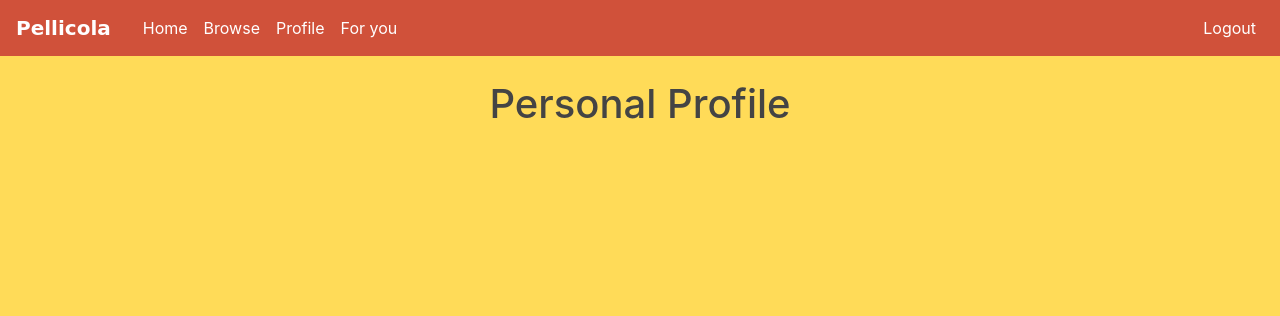
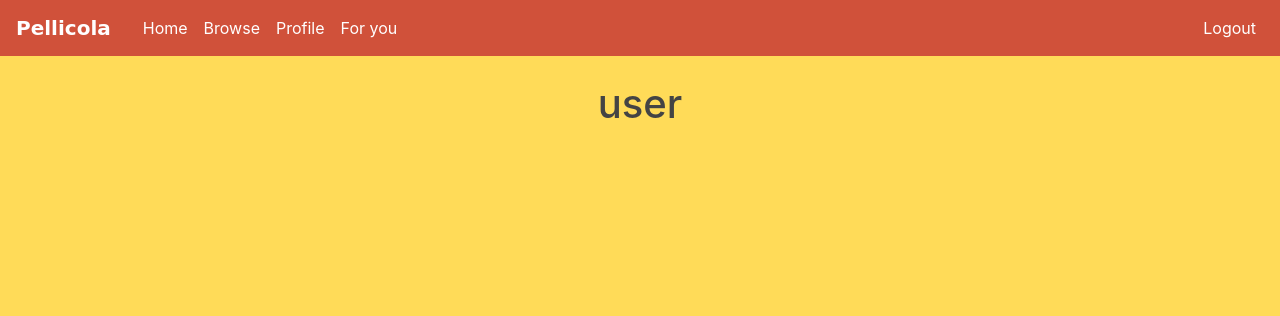
Before and after one commit to thesofakillers/movie-recommender, a Flask app: page /profile in a window 1280 px wide. Shown: the top 316 px of the page. Run offline with Flask 2, Linux system fonts and the light colour scheme; a user stored in the database is signed in; some libraries are stand-ins or nearby versions; some web fonts are replaced.

Commit message:
show signed in user username as h1

```diff
--- a/pellicola/templates/profile.html
+++ b/pellicola/templates/profile.html
@@ -1,4 +1,4 @@
 {% extends 'layout.html' %}
 {% block content %}
-<h1>Personal Profile</h1>
+  <h1>{{ current_user.username }}</h1>
 {% endblock content %}
```
